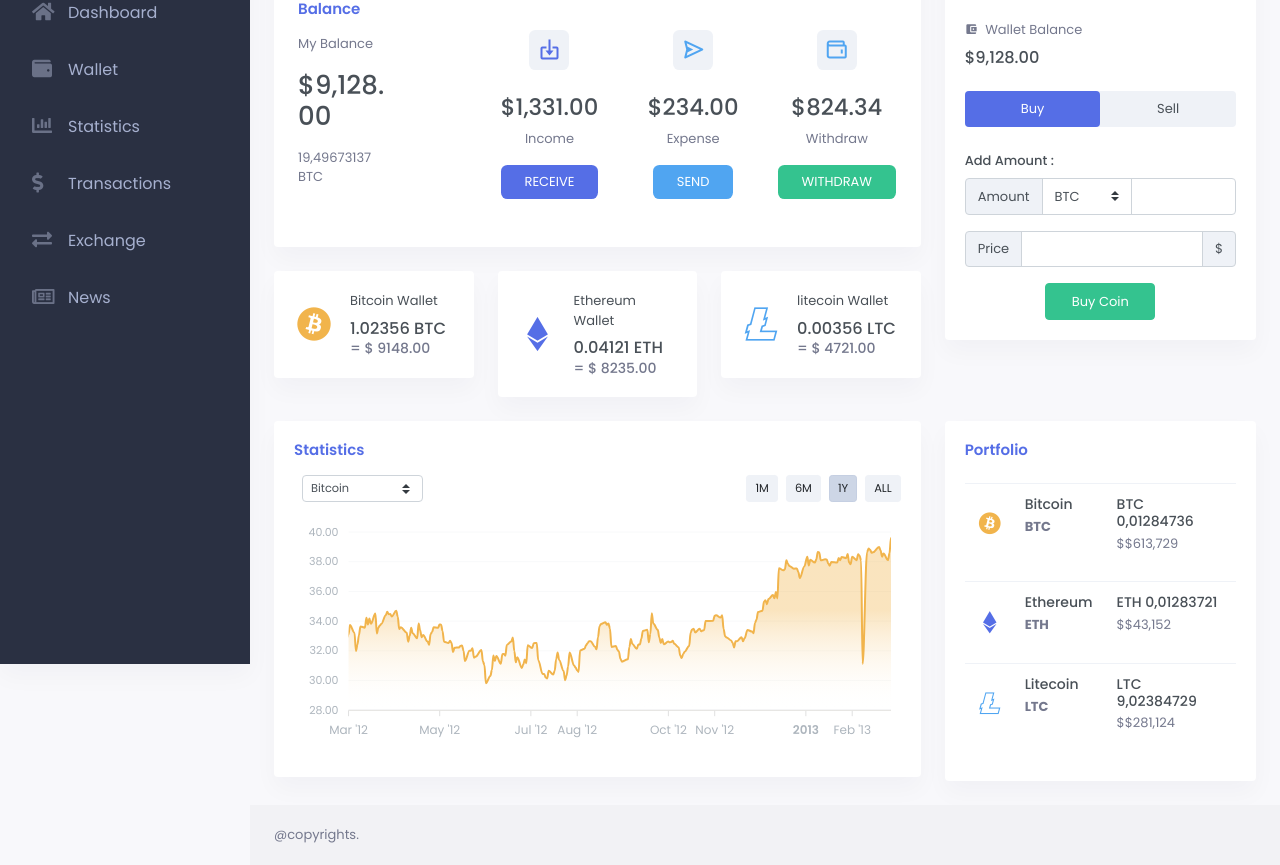
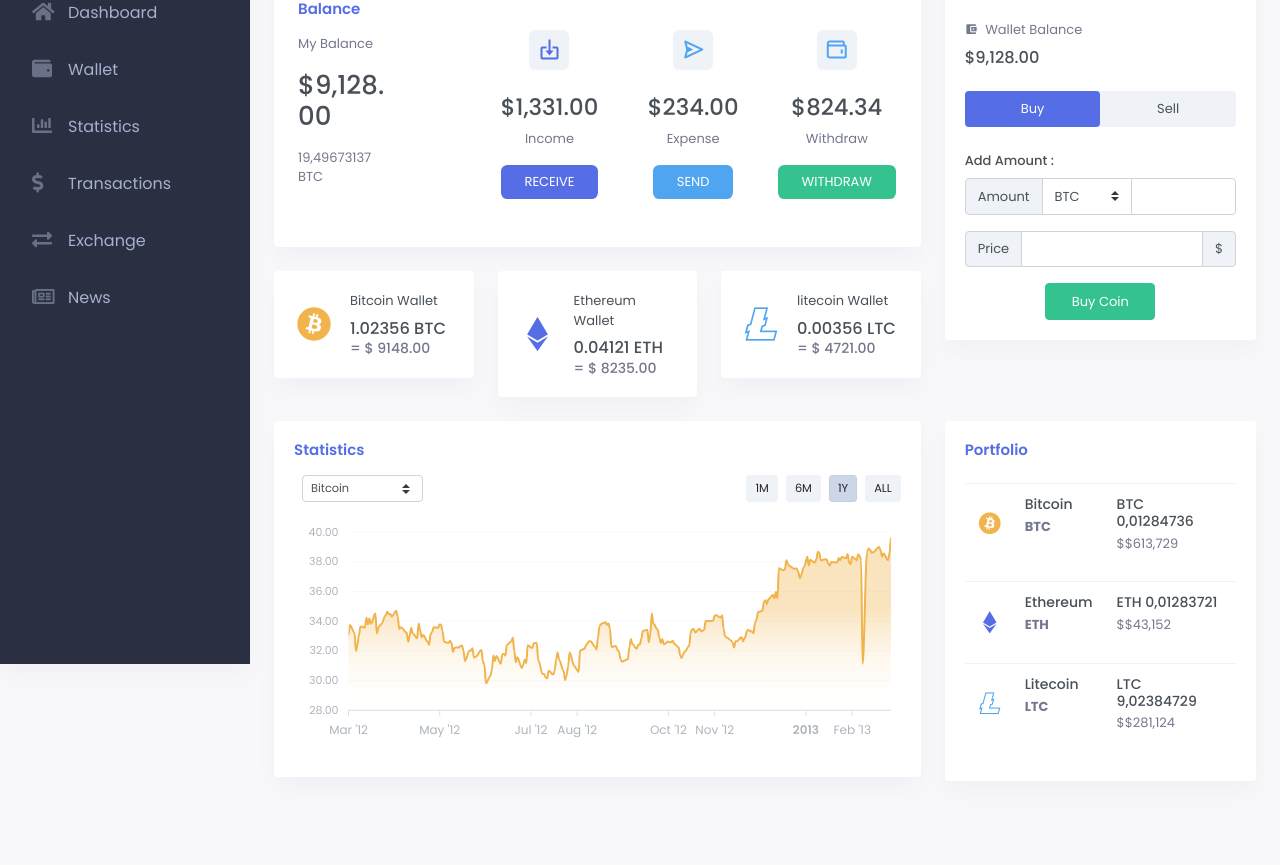
Before and after one commit to Ewebajo-Oluwaseyi/S-Coin, a React (Create React App) app: page / in a window 1280 px wide. Shown: the part 136-1001 px from the top of the page. Built offline with nearby package versions, Linux system fonts and the light colour scheme.

Commit message:
remove footer

```diff
--- a/src/component/VerticalLayout/index.js
+++ b/src/component/VerticalLayout/index.js
@@ -1,7 +1,6 @@
 import React, {Component} from 'react';
 import Header from './Header';
 import Sidebar from './Sidebar';
-import Footer from './Footer';
 import Rightbar from '../Common/Rightbar'
 import MainContent from '../Common/MainContent'
 import {connect} from "react-redux"
@@ -78,7 +77,6 @@ class layout extends Component {
                     <div className="main-content">
                     <MainContent/>
                     </div>
-                    <Footer/>
                 </div>
                 {this.props.props.layout.showRightSidebar ? <Rightbar/>: null}
             </React.Fragment>
```
